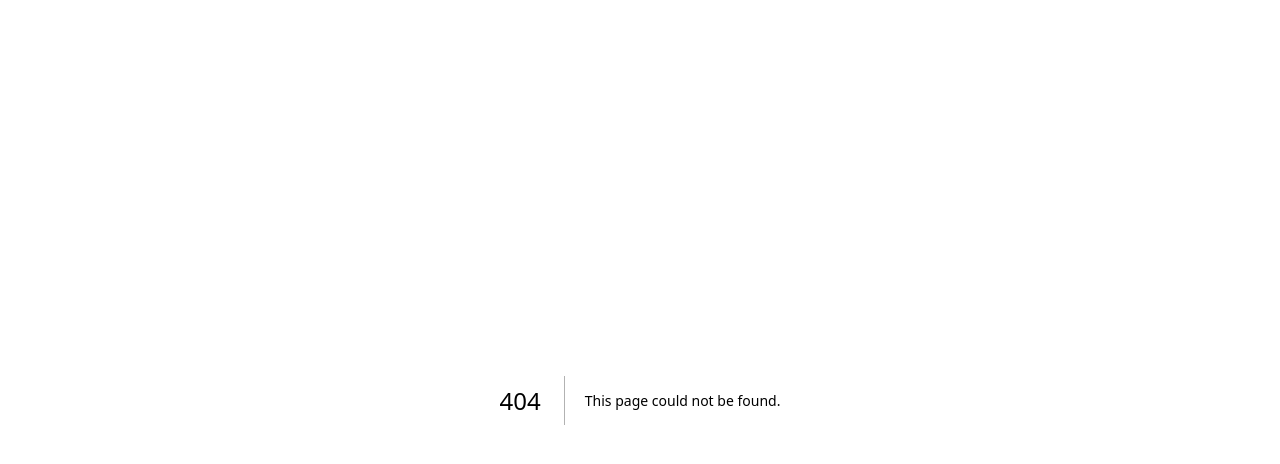
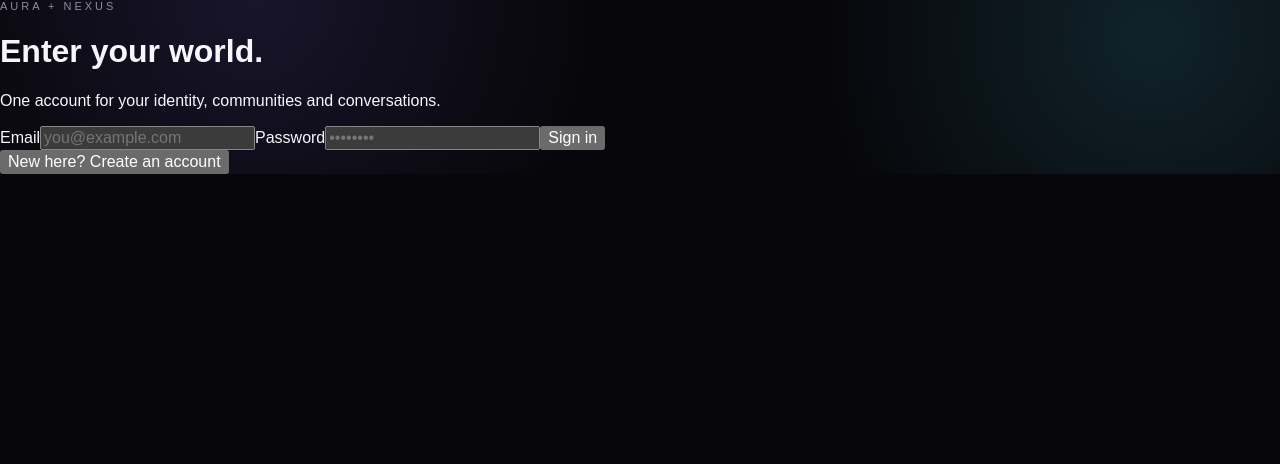
Before and after one commit to someshkohli458-star/sr-shooter0, a Next.js app: page /auth in a window 1280 px wide. Before the commit this address had no page. Shown: the top 464 px of the page. Built offline with nearby package versions, Linux system fonts and the light colour scheme; no server answers.

Commit message:
feat: add Supabase auth page

```diff
--- /dev/null
+++ b/app/auth/page.tsx
@@ -0,0 +1,47 @@
+"use client";
+
+import { FormEvent, useState } from "react";
+import { supabase } from "@/lib/supabase";
+
+export default function AuthPage() {
+  const [email, setEmail] = useState("");
+  const [password, setPassword] = useState("");
+  const [mode, setMode] = useState<"signin" | "signup">("signin");
+  const [message, setMessage] = useState("");
+  const [loading, setLoading] = useState(false);
+
+  async function submit(e: FormEvent) {
+    e.preventDefault();
+    setLoading(true);
+    setMessage("");
+    if (!supabase) {
+      setMessage("Supabase environment variables are not configured yet.");
+      setLoading(false);
+      return;
+    }
+    const result = mode === "signin"
+      ? await supabase.auth.signInWithPassword({ email, password })
+      : await supabase.auth.signUp({ email, password });
+    setMessage(result.error?.message ?? (mode === "signin" ? "Welcome back to AURA." : "Account created. Check your email if confirmation is enabled."));
+    setLoading(false);
+  }
+
+  return (
+    <main className="auth-page">
+      <div className="auth-card">
+        <div className="eyebrow">AURA + NEXUS</div>
+        <h1>{mode === "signin" ? "Enter your world." : "Create your Aura."}</h1>
+        <p>One account for your identity, communities and conversations.</p>
+        <form onSubmit={submit}>
+          <label>Email<input type="email" required value={email} onChange={(e) => setEmail(e.target.value)} placeholder="you@example.com" /></label>
+          <label>Password<input type="password" required minLength={6} value={password} onChange={(e) => setPassword(e.target.value)} placeholder="••••••••" /></label>
+          <button className="primary-btn" disabled={loading}>{loading ? "Please wait…" : mode === "signin" ? "Sign in" : "Create account"}</button>
+        </form>
+        {message && <div className="auth-message">{message}</div>}
+        <button className="switch-btn" onClick={() => setMode(mode === "signin" ? "signup" : "signin")}>
+          {mode === "signin" ? "New here? Create an account" : "Already have an account? Sign in"}
+        </button>
+      </div>
+    </main>
+  );
+}
```
